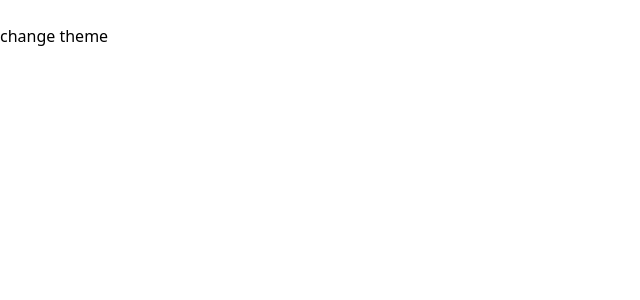
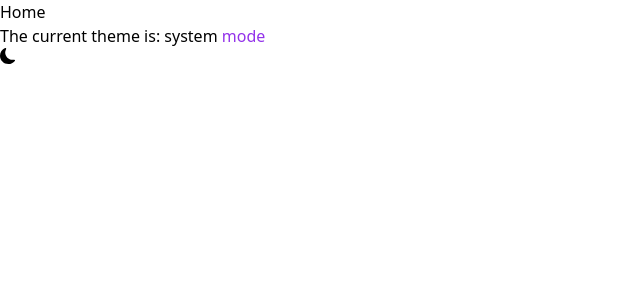
Before and after one commit to johannranudd/js-frameworks-CA-jr, a Next.js app: page / in a window 1280 px wide. Shown: the top 300 px of the page, without its empty margins (0-640 px from the left). Built offline with nearby package versions, Linux system fonts and the light colour scheme.

Commit message:
adds beginning to theme, dark: not working like it should

```diff
--- a/app/layout.tsx
+++ b/app/layout.tsx
@@ -1,5 +1,6 @@
 import "./globals.css";
 import Head from "./head";
+import ColorThemeProvider from "../context/colorThemeProvider";
 
 export default function RootLayout({
   children,
@@ -9,7 +10,9 @@ export default function RootLayout({
   return (
     <html lang="en">
       <Head />
-      <body className="dark">{children}</body>
+      <body className="dark">
+        <ColorThemeProvider>{children}</ColorThemeProvider>
+      </body>
     </html>
   );
 }
--- a/app/page.tsx
+++ b/app/page.tsx
@@ -1,8 +1,9 @@
+import BtnColorMode from "../components/ui/btnColorMode";
 export default function Home() {
   return (
     <main>
-      <h1 className="text-black dark:text-white">Home</h1>
-      <button>change theme</button>
+      <h1>Home</h1>
+      <BtnColorMode />
     </main>
   );
 }
--- /dev/null
+++ b/components/ui/btnColorMode.tsx
@@ -0,0 +1,44 @@
+"use client";
+import React, { useState, useEffect } from "react";
+import { useTheme } from "next-themes";
+import { BsFillSunFill, BsFillMoonFill } from "react-icons/bs";
+
+const BtnColorMode = () => {
+  const [mounted, setMounted] = useState(false);
+  const { theme, setTheme, systemTheme } = useTheme();
+
+  useEffect(() => {
+    setMounted(true);
+    console.log(theme);
+  }, []);
+
+  if (!mounted) {
+    return null;
+  }
+
+  const currentTheme = theme === "system" ? systemTheme : theme;
+
+  return (
+    <div>
+      The current theme is: {theme}{" "}
+      <span className="dark:text-purple-600">mode</span>
+      {currentTheme === "dark" ? (
+        <button
+          onClick={() => setTheme("light")}
+          className="flex justify-center alight-center"
+        >
+          <BsFillSunFill />
+        </button>
+      ) : (
+        <button
+          onClick={() => setTheme("dark")}
+          className="flex justify-center alight-center"
+        >
+          <BsFillMoonFill />
+        </button>
+      )}
+    </div>
+  );
+};
+
+export default BtnColorMode;
--- /dev/null
+++ b/context/colorThemeProvider.tsx
@@ -0,0 +1,13 @@
+"use client";
+import React from "react";
+import { ThemeProvider } from "next-themes";
+
+const ColorThemeProvider = ({ children }: { children: React.ReactNode }) => {
+  return (
+    <ThemeProvider enableSystem={true} attribute="class">
+      {children}
+    </ThemeProvider>
+  );
+};
+
+export default ColorThemeProvider;
--- a/package.json
+++ b/package.json
@@ -14,8 +14,10 @@
     "@types/react": "18.0.28",
     "@types/react-dom": "18.0.11",
     "next": "13.1.6",
+    "next-themes": "^0.2.1",
     "react": "18.2.0",
     "react-dom": "18.2.0",
+    "react-icons": "^4.7.1",
     "typescript": "4.9.5"
   },
   "devDependencies": {
```
Also changed, not shown: utils/tailwind/color-mode.ts (deleted, +0 -20 lines), 2 other files (tests, documents, lock files or other folders).
